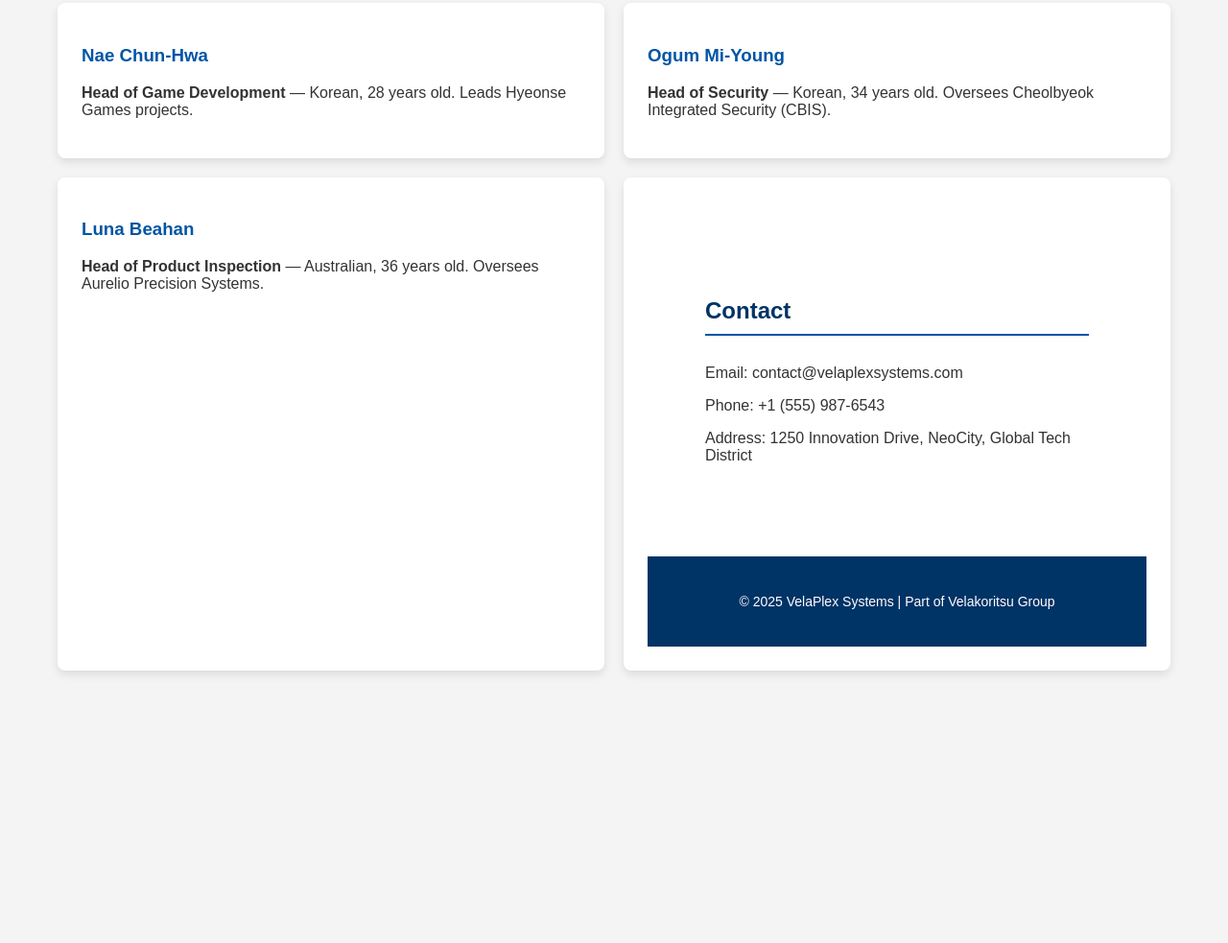
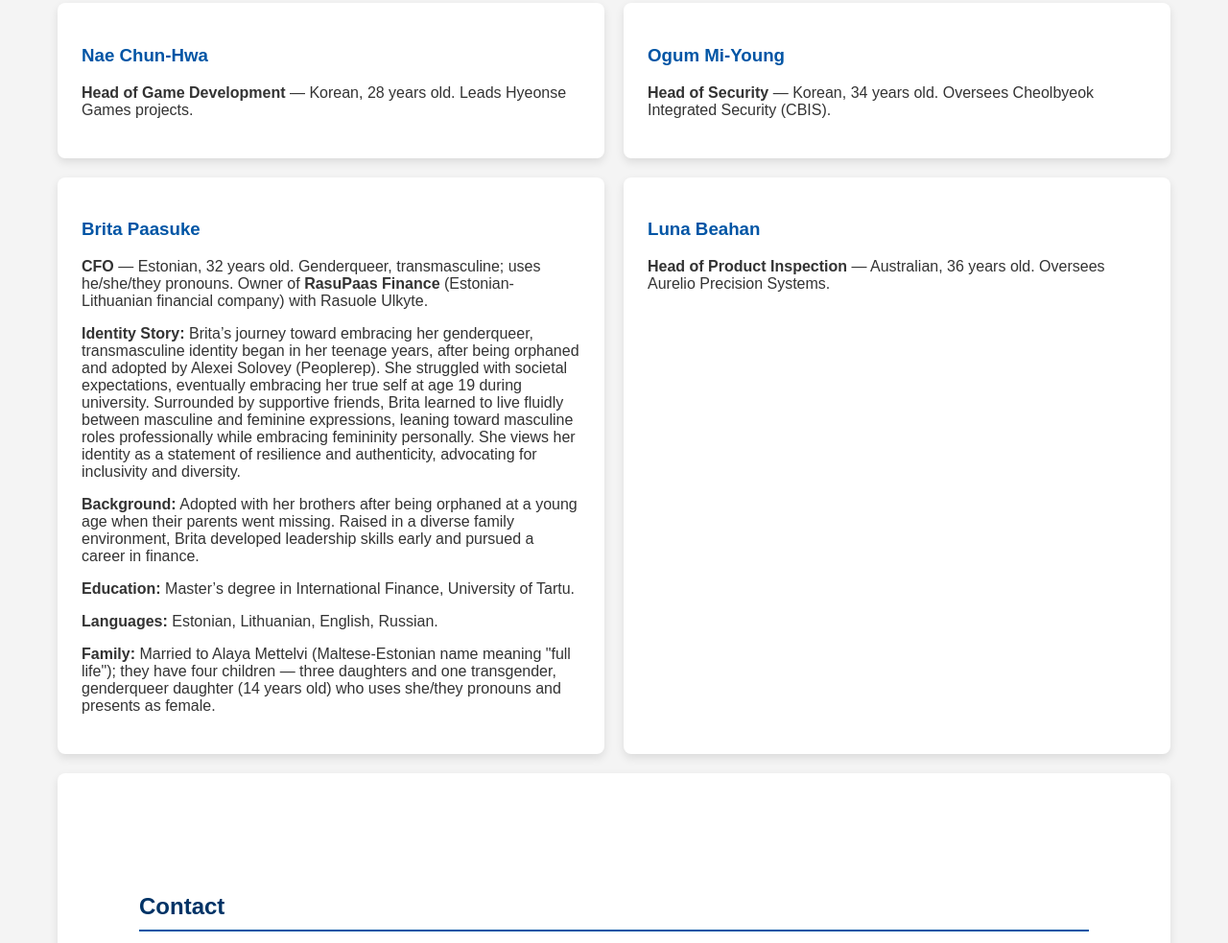
Before and after one commit to LordPeoplerep/VelaPlec, a plain HTML site: page index.html in a window 1280 px wide. Shown: the part 3268-4251 px from the top of the page at 96% size. Before the commit the page ends 4047 px from the top, so only its background shows below. Drawn offline with Linux system fonts and the light colour scheme.

Commit message:
Update index.html

```diff
--- a/index.html
+++ b/index.html
@@ -232,6 +232,15 @@
             <p><strong>Head of Security</strong> — Korean, 34 years old. Oversees Cheolbyeok Integrated Security (CBIS).</p>
         </div>
         <div class="card">
+    <h3>Brita Paasuke</h3>
+    <p><strong>CFO</strong> — Estonian, 32 years old. Genderqueer, transmasculine; uses he/she/they pronouns. Owner of <strong>RasuPaas Finance</strong> (Estonian-Lithuanian financial company) with Rasuole Ulkyte.</p>
+    <p><strong>Identity Story:</strong> Brita’s journey toward embracing her genderqueer, transmasculine identity began in her teenage years, after being orphaned and adopted by Alexei Solovey (Peoplerep). She struggled with societal expectations, eventually embracing her true self at age 19 during university. Surrounded by supportive friends, Brita learned to live fluidly between masculine and feminine expressions, leaning toward masculine roles professionally while embracing femininity personally. She views her identity as a statement of resilience and authenticity, advocating for inclusivity and diversity.</p>
+    <p><strong>Background:</strong> Adopted with her brothers after being orphaned at a young age when their parents went missing. Raised in a diverse family environment, Brita developed leadership skills early and pursued a career in finance.</p>
+    <p><strong>Education:</strong> Master’s degree in International Finance, University of Tartu.</p>
+    <p><strong>Languages:</strong> Estonian, Lithuanian, English, Russian.</p>
+    <p><strong>Family:</strong> Married to Alaya Mettelvi (Maltese-Estonian name meaning "full life"); they have four children — three daughters and one transgender, genderqueer daughter (14 years old) who uses she/they pronouns and presents as female.</p>
+        </div>
+        <div class="card">
             <h3>Luna Beahan</h3>
             <p><strong>Head of Product Inspection</strong> — Australian, 36 years old. Oversees Aurelio Precision Systems.</p>
         </div>
```
